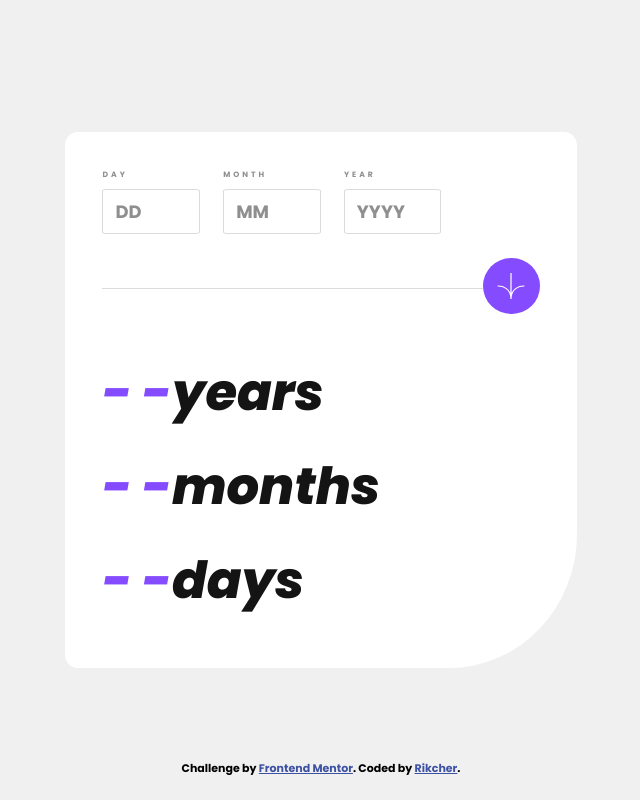
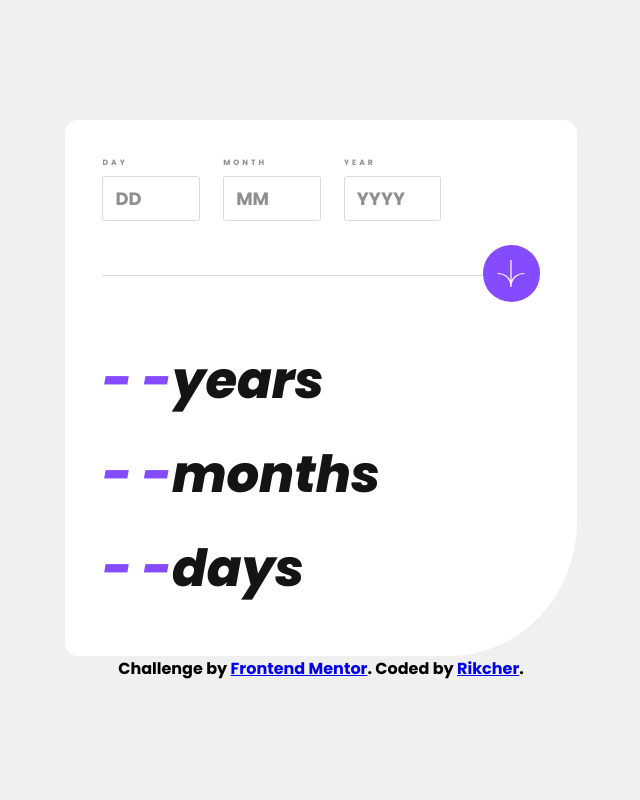
Before and after one commit to Rikcher/age-calculator-app, a plain HTML site: page index.html in a window 1280 px wide. Shown: the whole page, without its empty margins (319-959 px from the left). Drawn offline with Linux system fonts and the light colour scheme.

Commit message:
Update index.html

```diff
--- a/index.html
+++ b/index.html
@@ -10,15 +10,11 @@
   <link rel="preconnect" href="https://fonts.gstatic.com" crossorigin>
   <link href="https://fonts.googleapis.com/css2?family=Poppins:ital,wght@0,700;1,400;1,800&display=swap" rel="stylesheet">
 
-
   <title>Age calculator</title>
 
-  <style>
-    .attribution { font-size: 11px; text-align: center; position: absolute; top: 95vh;}
-    .attribution a { color: hsl(228, 45%, 44%); }
-  </style>
 </head>
 <body>
+  <main>
     <div class="wrapper">
       <form id="date" class="input-date" action="">
         <div>
@@ -49,16 +45,14 @@
         <span class="answers">days</span>
       </div>
     </div>
-
-
-
-
-
+  </main>
+  <footer>
+    <div class="attribution">
+      Challenge by <a href="https://www.frontendmentor.io?ref=challenge" target="_blank">Frontend Mentor</a>.
+      Coded by <a href="#">Rikcher</a>.
+    </div>
+  </footer>
 
 <script src="script.js"></script>
-  <div class="attribution">
-    Challenge by <a href="https://www.frontendmentor.io?ref=challenge" target="_blank">Frontend Mentor</a>.
-    Coded by <a href="https://github.com/Rikcher">Rikcher</a>.
-  </div>
 </body>
 </html>
```
Lines whose indentation alone changed are shown as unchanged.
